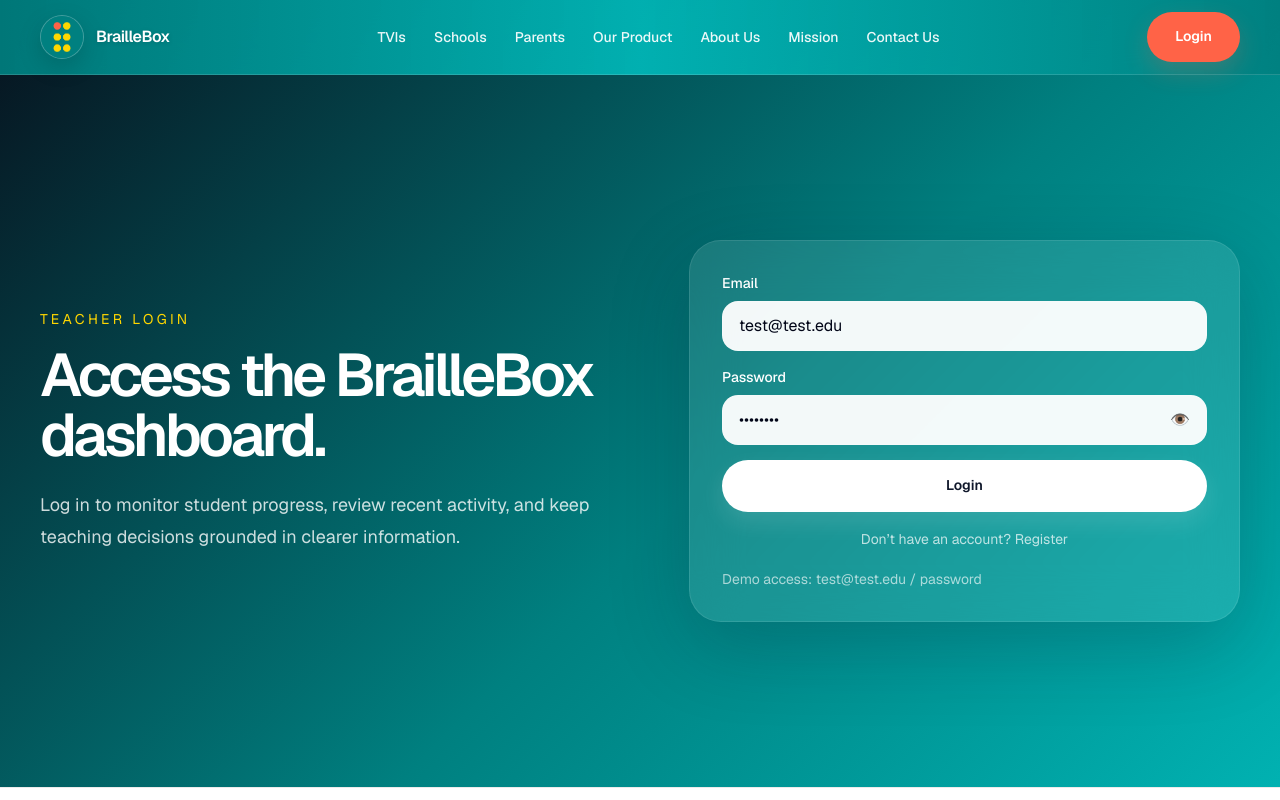
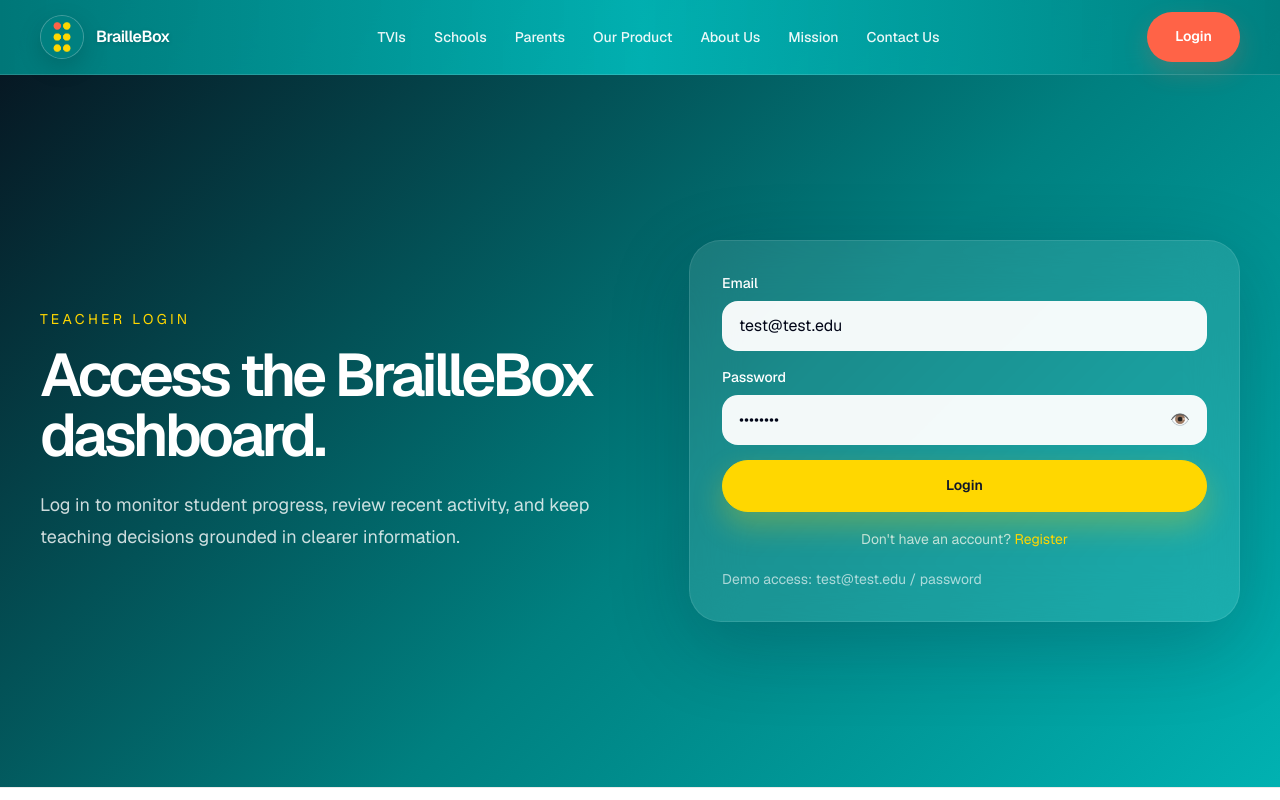
Before and after one commit to JelaleddinG/BrailleBox_website_by_Nemo, a Next.js app: page /login in a window 1280 px wide. In both pictures the pointer is over the button "Login". Shown: the top 800 px of the page. Built offline with nearby package versions, Linux system fonts and the light colour scheme; no server answers; the database is empty.

Commit message:
Update auth link hover colors to match BrailleBox palette

```diff
--- a/src/app/globals.css
+++ b/src/app/globals.css
@@ -107,9 +107,11 @@
   box-shadow: 0 10px 24px rgba(255, 255, 255, 0.12);
 }
 .btn-light:hover {
-  background: #ffffff;
+  background: var(--bb-yellow);
   color: #0f172a;
+  border-color: var(--bb-yellow);
   transform: translateY(-1px);
+  box-shadow: 0 14px 30px rgba(255, 215, 0, 0.28);
 }
 
 .nav-link {
@@ -125,6 +127,15 @@
 .footer-link:hover {
   color: var(--bb-dark-teal);
   transform: translateX(2px);
+}
+
+.auth-link {
+  color: var(--bb-yellow);
+  transition: color 160ms ease, opacity 160ms ease;
+}
+.auth-link:hover {
+  color: var(--bb-teal);
+  opacity: 0.9;
 }
 
 .feature-link-card {
--- a/src/components/login-form.tsx
+++ b/src/components/login-form.tsx
@@ -66,7 +66,7 @@
         {loading ? "Logging in..." : "Login"}
       </button>
       <div className="text-center text-sm text-white/72">
-        Don’t have an account? <Link href="/register" className="underline underline-offset-4">Register</Link>
+        Don't have an account? <Link href="/register" className="auth-link underline underline-offset-4">Register</Link>
       </div>
     </form>
   );
```
